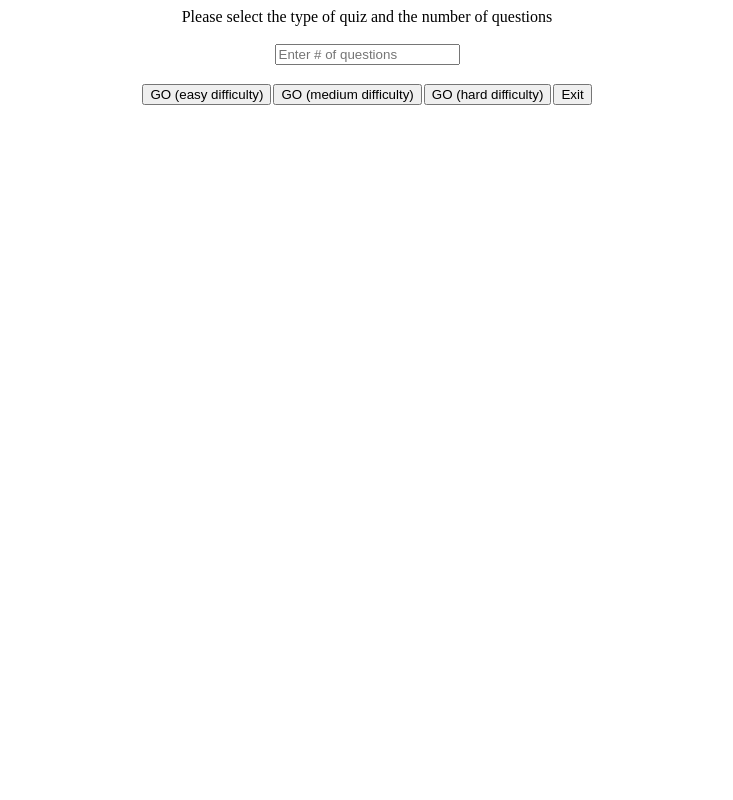
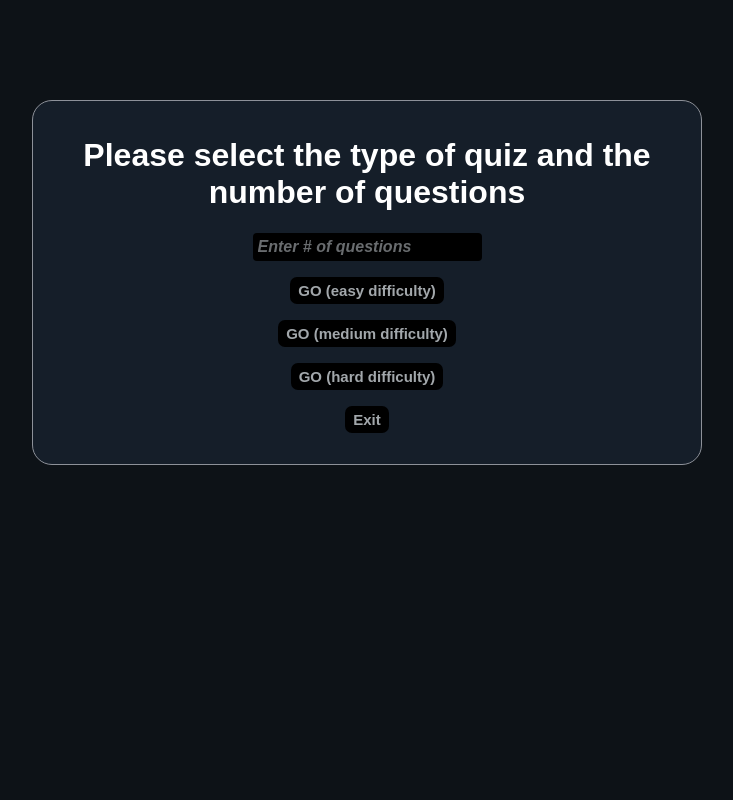
Before and after one commit to wrmf/CS3203_Project1, a Flask app: page /play/ in a window 1280 px wide. Shown: the whole page, without its empty margins (273-1006 px from the left). Run offline with Flask 2, Linux system fonts and the light colour scheme; the visitor is signed in with stand-in values (Sample User, id 1).

Commit message:
Implement dark theme

```diff
--- a/static/style.css
+++ b/static/style.css
@@ -1,8 +1,41 @@
 /* Login, Sign-Up, Change Password Pages */
-body {
+.dark-body {
     background-color: #0d1217;
     color: white;
     font-family: Sans-Serif;
+}
+.dark-div {
+    background-color: #151e29;
+    border: solid 1px #8d9199;
+}
+.dark-text {
+    background-color: black;
+    color: #a2a7ab;
+}
+.dark-text::placeholder {
+    color: #a2a7ab;
+}
+.dark-btn {
+    background-color: black;
+    color: #a2a7ab;
+    border-color: #8d9199; /* For quiz buttons */
+}
+.dark-btn:focus {
+    border: solid #58afe8;
+    border-radius: 7px;
+}
+.dark-btn:hover {
+    background-color: #363638;
+    color: #bababf;
+}
+.dark-bg-btn {
+    border-color: #8d9199;
+    background-color: #151e29;
+    color: white;
+}
+.dark-bg-btn:hover {
+    background-color: #414454;
+    border: solid 1px #60626b;
 }
 .auth-div {
     text-align: center;
@@ -36,12 +74,7 @@ body {
     border-radius: 4px;
 }
 .auth-btn {
-    background-color: black;
-    color: #a2a7ab;
-    border-top-style: hidden;
-    border-bottom-style: hidden;
-    border-left-style: hidden;
-    border-right-style: hidden;
+    border: hidden;
     padding-top: 5px;
     padding-bottom: 5px;
     padding-left: 8px;
@@ -67,33 +93,24 @@ body {
     width: 420px;
     padding-top: 15px;
     padding-bottom: 15px;
-    background-color: #151e29;
-    border: solid 1px #8d9199;
     border-radius: 20px;
     box-sizing: border-box;
 }
 
 /* Home Page Play Stuff */
-.play-div {
+.home-div {
     text-align: center;
     margin: auto;
     margin-top: 150px;
     width: 300px;
     padding-top: 15px;
     padding-bottom: 15px;
-    background-color: #151e29;
-    border: solid 1px #8d9199;
     border-radius: 20px;
     box-sizing: border-box;
     font-size: 22px;
 }
-.play-btn {
-    background-color: black;
-    color: #a2a7ab;
-    border-top-style: hidden;
-    border-bottom-style: hidden;
-    border-left-style: hidden;
-    border-right-style: hidden;
+.home-btn {
+    border: hidden;
     padding-top: 7px;
     padding-bottom: 7px;
     padding-left: 9px;
@@ -117,23 +135,78 @@ body {
 }
 
 /* Button that goes up against the body background */
-.bg-change-pass-btn {
-    background-color: #151e29;
-    color: white;
-    border-top-style: hidden;
-    border-bottom-style: hidden;
-    border-left-style: hidden;
-    border-right-style: hidden;
+.bg-btn {
+    border: hidden;
     padding-top: 4px;
     padding-bottom: 4px;
     padding-left: 8px;
     padding-right: 8px;
     border-radius: 7px;
+    border: solid 1px;
     font-size: 15px;
     font-weight: bold;
-    border: solid 1px #8d9199;
+    cursor: pointer;
 }
-.bg-change-pass-btn:hover {
-    background-color: #414454;
-    border: solid 1px #60626b;
+
+/* Play Page */
+.play-div {
+    text-align: center;
+    margin: auto;
+    margin-top: 100px;
+    width: 670px;
+    padding-top: 15px;
+    padding-bottom: 15px;
+    border-radius: 20px;
+    box-sizing: border-box;
+    font-size: 16px;
 }
+.play-text {
+    padding: 5px;
+    border-top-style: hidden;
+    border-bottom-style: hidden;
+    border-left-style: hidden;
+    border-right-style: hidden;
+    border-radius: 4px;
+    font-weight: bold;
+    font-size: 16px;
+}
+.play-text::placeholder {
+    font-style: italic;
+    opacity: 0.65;
+}
+.play-text:focus {
+    border: solid #58afe8;
+    border-radius: 4px;
+}
+
+/* Quiz Page */
+.quiz-div {
+    text-align: center;
+    margin: auto;
+    width: 1700px;
+    padding-top: 15px;
+    padding-bottom: 15px;
+    border-radius: 20px;
+    box-sizing: border-box;
+    font-size: 16px;
+}
+.quiz-btn {
+    position: relative;
+    border: hidden;
+    border-radius: 12px;
+    margin-bottom: 3px;
+    padding: 20px;
+    width: 800px;
+    height: 75px;
+    text-align: center;
+    cursor: pointer;
+    font-size: 14px;
+    font-weight: bold;
+    border: solid 1px;
+}
+.quiz-score-div {
+    text-align: left;
+    margin-top: 70px;
+    margin-bottom: 8px;
+    line-height: 3px;
+}
--- a/templates/play.html
+++ b/templates/play.html
@@ -1,53 +1,25 @@
 <html xmlns="http://www.w3.org/1999/html">
 	<head>
 		<title>Play game</title>
-        <link rel="icon" type="image/png" href="img/favicon.png">
-        <style>
-            table, td {
-                border-collapse: collapse;
-            }
-            input[type=text]:focus {
-                background-color: lightgreen;
-                alignment: center;
-            }
-            input[type=submit]:focus {
-                alignment: center;
-            }
-            div {
-                text-align: center;
-            }
-            table.center {
-                margin-left: auto;
-                margin-right: auto;
-            }
-        </style>
+        <link rel="icon" type="image/png" href="../static/favicon.png">
+		<link rel="stylesheet" href="../static/style.css" type="text/css">
 	</head>
-	<body>
-    <div>
-         <span>Please select the type of quiz and the number of questions</span><br><br>
-    </div>
+	<body class="dark-body">
+        <div class="play-div dark-div">
+         <h1>Please select the type of quiz and the number of questions</h1>
             <form method="post" action="">
-                <div>
-                <input type="text" placeholder="Enter # of questions" name="numQ">
-                </div>
-                <div>
+                <input class="play-text dark-text" type="text" placeholder="Enter # of questions" name="numQ">
 				<!-- Button to navigate to 'index' page -->
-                    <table class ="center">
-                            {% if errorStatement %}
-                                {{ errorStatement }} between {{ min }} and {{ max }}
-                            {% endif %}
-                        <br>
-                        <tr>
-                            <td><input type="submit" style="float: left" value="GO (easy difficulty)" name="go"/></td>
-                            <td><input type="submit" style="float: left" value="GO (medium difficulty)" name="go"/></td>
-                            <td><input type="submit" style="float: left" value="GO (hard difficulty)" name="go"/></td>
-                            <td><input type="submit" style="float: left" value="Exit" name="go"/></td>
-                        </tr>
-            </table>
-                </div>
-
-			</form>
-
+                <p>
+                {% if errorStatement %}
+                {{ errorStatement }} between {{ min }} and {{ max }}
+                {% endif %}
+                </p>
+                <p><input class="auth-btn dark-btn" type="submit" value="GO (easy difficulty)" name="go"></p>
+                <p><input class="auth-btn dark-btn" type="submit" value="GO (medium difficulty)" name="go"></p>
+                <p><input class="auth-btn dark-btn" type="submit" value="GO (hard difficulty)" name="go"></p>
+                <p><input class="auth-btn dark-btn" type="submit" value="Exit" name="go"></p>
+            </form>
+        </div>
 	</body>
-
 </html>
```
Also changed, not shown: other parts of static/style.css (+14 -15 lines), templates/change-pass.html (+6 -6 lines), templates/home.html (+5 -5 lines), templates/index.html (+5 -5 lines), templates/login.html (+5 -5 lines), templates/quiz.html (+15 -38 lines), templates/sign-up.html (+6 -6 lines).
